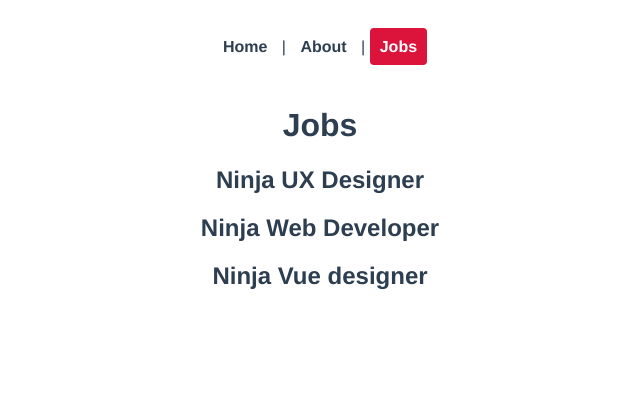
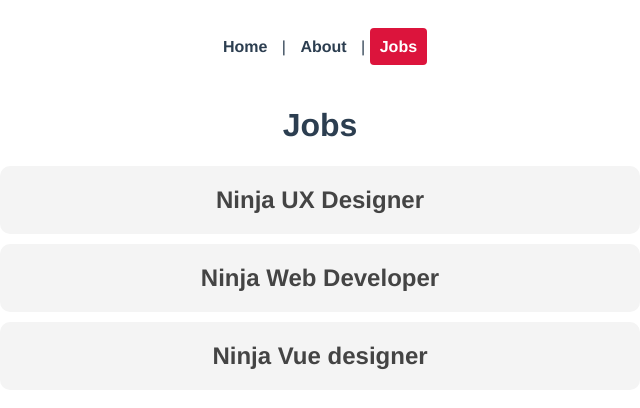
Before and after one commit to chiefJurist/vue-ninja-jobs, a Vue app: page /jobs in a window 1280 px wide. Shown: the top 408 px of the page, without its empty margins (320-960 px from the left). Built offline with nearby package versions, Linux system fonts and the light colour scheme.

Commit message:
Dynamic Links

```diff
--- a/src/router/index.js
+++ b/src/router/index.js
@@ -23,7 +23,9 @@ const routes = [
     {
         path: '/jobs/:id',
         name: 'JobDetails',
-        component: JobDetails
+        component: JobDetails,
+        //Allowing the acceptance of a route parameter as a prop
+        props: true
     }
 ]
 
--- a/src/views/jobs/Jobs.vue
+++ b/src/views/jobs/Jobs.vue
@@ -1,7 +1,11 @@
 <template>
     <h1>Jobs</h1>
-    <div v-for="job in jobs" :key="job.id">
-        <h2>{{ job.title }}</h2>
+    <div v-for="job in jobs" :key="job.id" class="job">
+        <!--The params object helps us navigate the specific job we want-->
+        <!--The name of our route parameter is "id " because that is what we called it when defining it in child component (JobDetails.vue)-->
+        <router-link :to="{name: 'JobDetails', params: {id: job.id}}">
+            <h2>{{ job.title }}</h2>
+        </router-link>
     </div>
 </template>
 
@@ -20,5 +24,19 @@
 </script>
 
 <style>
-
+    .job h2{
+        background: #f4f4f4;
+        padding: 20px;
+        border-radius: 10px;
+        margin: 10px auto;
+        max-width: 600px;
+        cursor: pointer;
+        color: #444;
+    }
+    .job h2:hover{
+        background: #ddd;
+    }
+    .job a{
+        text-decoration: none;
+    }
 </style>
--- a/src/views/jobs/jobDetails.vue
+++ b/src/views/jobs/jobDetails.vue
@@ -5,12 +5,13 @@
 
 <script>
     export default {
-        data(){
-            return{
-                //'this.$route.params' references the route parameter while ".id" is the name we gave the path in the router
-                id: this.$route.params.id
-            }
-        }
+        //Accepting the route parameter as a prop. This is from "params: {id: job.id}}"
+        props: ['id'],
+        //data(){
+        //    return{
+        //        id: this.$route.params.id
+        //    }
+        //}
     }
 </script>
 
```
